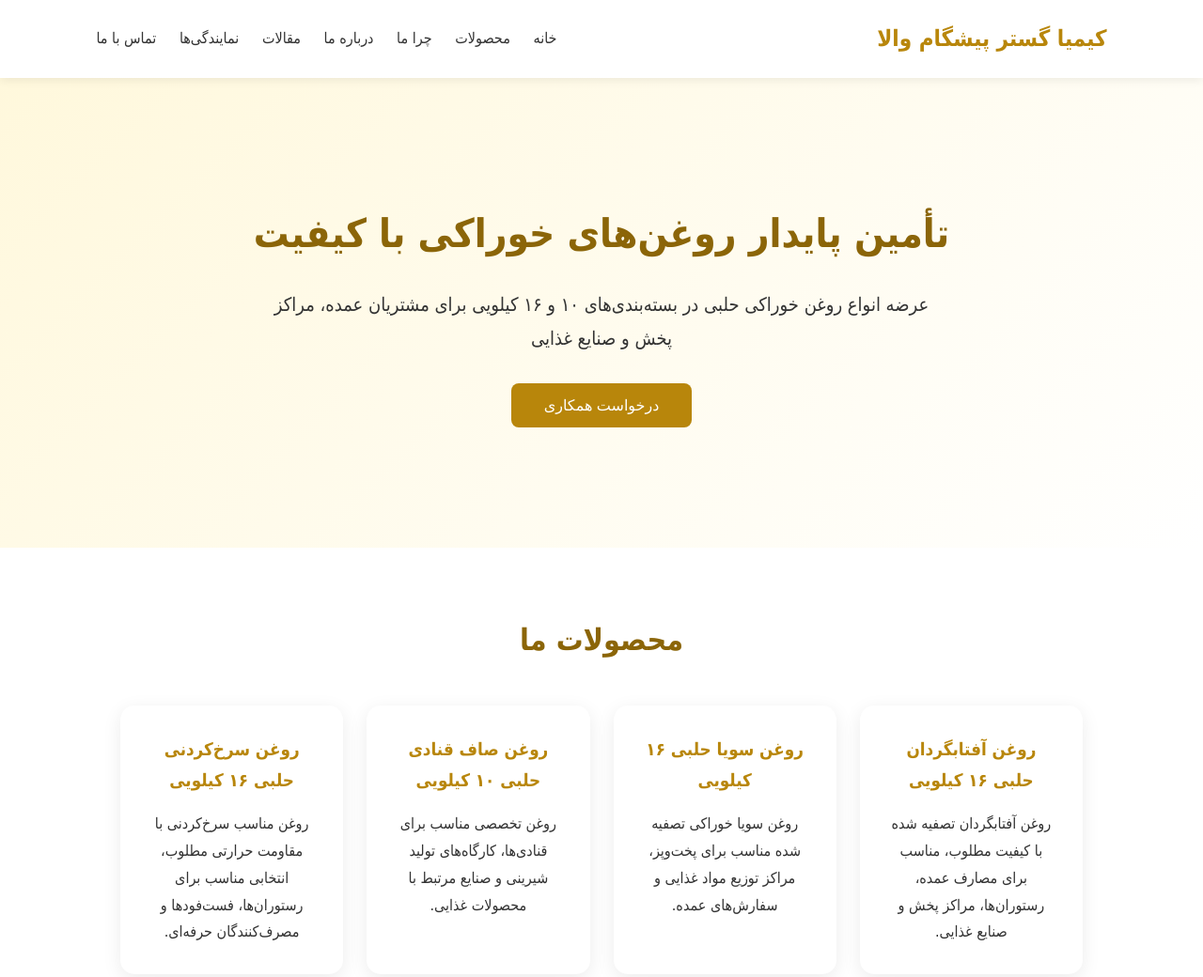
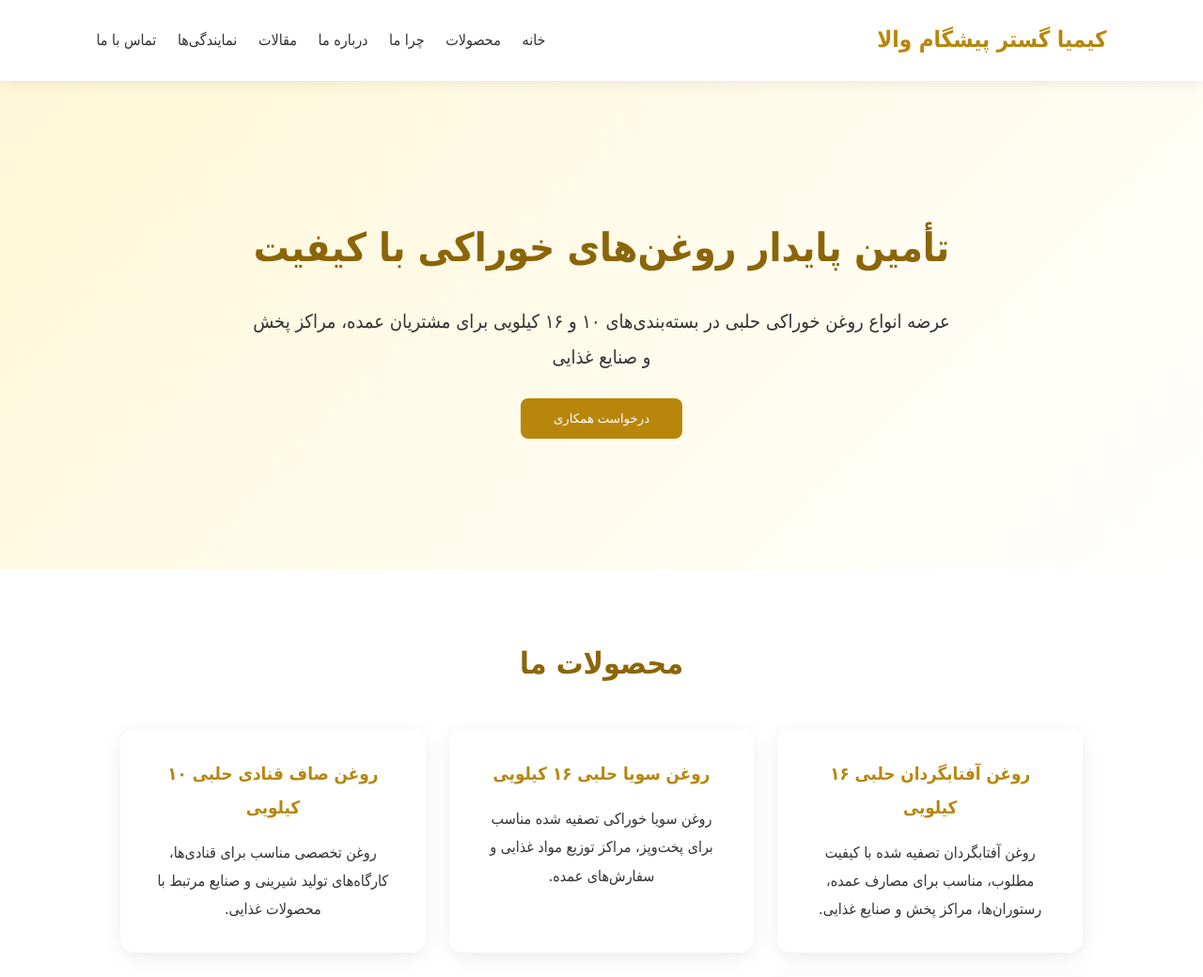
Before and after one commit to milad77641/kimifood, a plain HTML site: page index.html in a window 1280 px wide. Shown: the top 1040 px of the page at 94% size. Drawn offline with Linux system fonts and the light colour scheme.

Commit message:
Update style.css
Update website design and styling

```diff
--- a/css/style.css
+++ b/css/style.css
@@ -1,5 +1,3 @@
-/* تنظیمات پایه */
-
 * {
     margin: 0;
     padding: 0;
@@ -8,41 +6,52 @@
 
 
 body {
+
     font-family: Tahoma, Arial, sans-serif;
+
     direction: rtl;
+
     background: #ffffff;
+
     color: #333;
-    line-height: 1.8;
+
+    line-height: 1.9;
+
 }
 
 
 
-/* هدر */
-
 .header {
 
-    display: flex;
-    justify-content: space-between;
-    align-items: center;
+    display:flex;
 
-    padding: 20px 8%;
+    justify-content:space-between;
 
-    background: #ffffff;
+    align-items:center;
 
-    box-shadow: 0 2px 10px rgba(0,0,0,0.08);
+    padding:20px 8%;
 
-    position: sticky;
-    top: 0;
-    z-index: 100;
+    background:#ffffff;
+
+    box-shadow:0 3px 15px rgba(0,0,0,0.08);
+
+    position:sticky;
+
+    top:0;
+
+    z-index:100;
 
 }
 
 
+
 .logo {
 
-    font-size: 24px;
-    font-weight: bold;
-    color: #b8860b;
+    font-size:24px;
+
+    font-weight:bold;
+
+    color:#b8860b;
 
 }
 
@@ -50,13 +59,13 @@
 
 .menu a {
 
-    text-decoration: none;
+    text-decoration:none;
 
-    color: #333;
+    color:#333;
 
-    margin-right: 20px;
+    margin-right:18px;
 
-    font-size: 16px;
+    transition:.3s;
 
 }
 
@@ -64,36 +73,30 @@
 
 .menu a:hover {
 
-    color: #b8860b;
+    color:#b8860b;
 
 }
 
 
 
 
-/* بخش اصلی */
-
 .hero {
 
-    min-height: 500px;
+    min-height:520px;
 
-    display: flex;
+    display:flex;
 
-    flex-direction: column;
+    flex-direction:column;
 
-    justify-content: center;
+    justify-content:center;
 
-    align-items: center;
+    align-items:center;
 
-    text-align: center;
+    text-align:center;
 
-    padding: 40px 10%;
+    padding:50px 10%;
 
-    background: linear-gradient(
-        135deg,
-        #fff8dc,
-        #ffffff
-    );
+    background:linear-gradient(135deg,#fff7d6,#ffffff);
 
 }
 
@@ -101,11 +104,11 @@
 
 .hero h1 {
 
-    font-size: 42px;
+    font-size:42px;
 
-    color: #8b6508;
+    color:#8b6508;
 
-    margin-bottom: 20px;
+    margin-bottom:20px;
 
 }
 
@@ -113,11 +116,9 @@
 
 .hero p {
 
-    font-size: 20px;
+    font-size:20px;
 
-    max-width: 700px;
-
-    margin-bottom: 30px;
+    max-width:750px;
 
 }
 
@@ -126,19 +127,19 @@
 
 button {
 
-    background: #b8860b;
+    margin-top:25px;
 
-    color: white;
+    background:#b8860b;
 
-    border: none;
+    color:white;
 
-    padding: 14px 35px;
+    border:none;
 
-    border-radius: 8px;
+    padding:14px 35px;
 
-    cursor: pointer;
+    border-radius:8px;
 
-    font-size: 16px;
+    cursor:pointer;
 
 }
 
@@ -146,7 +147,43 @@
 
 button:hover {
 
-    background: #8b6508;
+    background:#8b6508;
+
+}
+
+
+
+
+section {
+
+    padding:70px 10%;
+
+}
+
+
+
+section h2 {
+
+    text-align:center;
+
+    font-size:32px;
+
+    color:#8b6508;
+
+    margin-bottom:40px;
+
+}
+
+
+
+
+.product-container {
+
+    display:grid;
+
+    grid-template-columns:repeat(auto-fit,minmax(240px,1fr));
+
+    gap:25px;
 
 }
 
@@ -154,60 +191,27 @@
 
 
 
-/* بخش ها */
+.product-card {
 
-section {
+    background:#fff;
 
-    padding: 70px 10%;
+    padding:30px;
+
+    border-radius:15px;
+
+    box-shadow:0 5px 20px rgba(0,0,0,.08);
+
+    text-align:center;
+
+    transition:.3s;
 
 }
 
 
 
-section h2 {
+.product-card:hover {
 
-    text-align: center;
-
-    color: #8b6508;
-
-    font-size: 32px;
-
-    margin-bottom: 40px;
-
-}
-
-
-
-
-
-/* محصولات */
-
-
-.product-container {
-
-    display: grid;
-
-    grid-template-columns: repeat(auto-fit,minmax(220px,1fr));
-
-    gap: 25px;
-
-}
-
-
-
-.product-card {
-
-
-    background: white;
-
-    padding: 30px;
-
-    border-radius: 15px;
-
-    box-shadow: 0 5px 20px rgba(0,0,0,0.08);
-
-    text-align: center;
-
+    transform:translateY(-8px);
 
 }
 
@@ -225,14 +229,9 @@
 
 
 
-
-
-/* درباره ما */
-
-
 .about p {
 
-    max-width:900px;
+    max-width:950px;
 
     margin:auto;
 
@@ -246,7 +245,23 @@
 
 
 
-/* نمایندگی ها */
+.advantages {
+
+    background:#fafafa;
+
+}
+
+
+
+
+
+.articles {
+
+    background:#ffffff;
+
+}
+
+
 
 
 .branches {
@@ -256,19 +271,18 @@
 }
 
 
+
 .branch-card {
-
 
     background:white;
 
     padding:25px;
 
-    margin-bottom:20px;
+    margin-bottom:25px;
 
     border-radius:12px;
 
-    box-shadow:0 4px 15px rgba(0,0,0,0.08);
-
+    box-shadow:0 5px 15px rgba(0,0,0,.08);
 
 }
 
@@ -285,23 +299,12 @@
 
 
 
-
-
-
-/* تماس */
-
-
 .contact {
 
     text-align:center;
 
 }
 
-
-
-
-
-/* فوتر */
 
 
 .footer {
@@ -320,9 +323,6 @@
 
 
 
-/* موبایل */
-
-
 @media(max-width:768px){
 
 
@@ -333,9 +333,20 @@
 }
 
 
+
 .menu {
 
     margin-top:20px;
+
+}
+
+
+
+.menu a {
+
+    display:inline-block;
+
+    margin:5px;
 
 }
 
```
